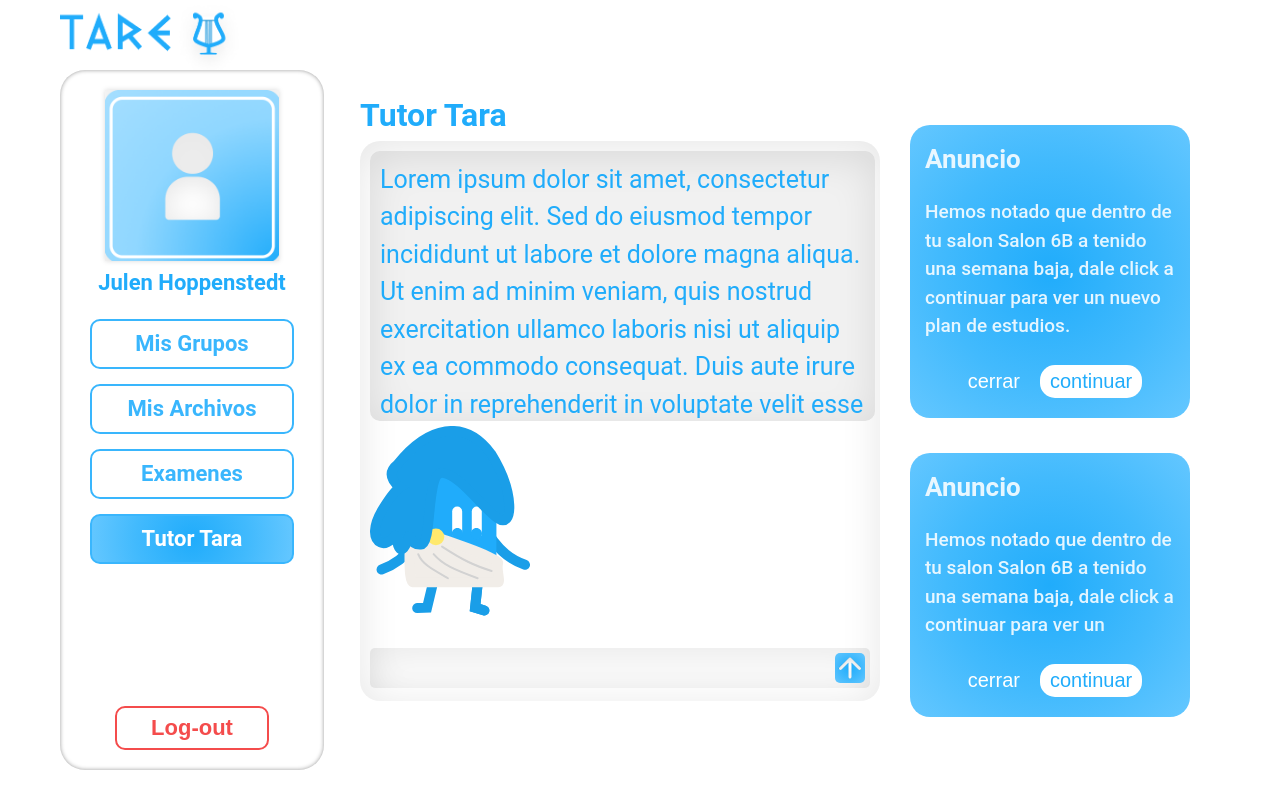
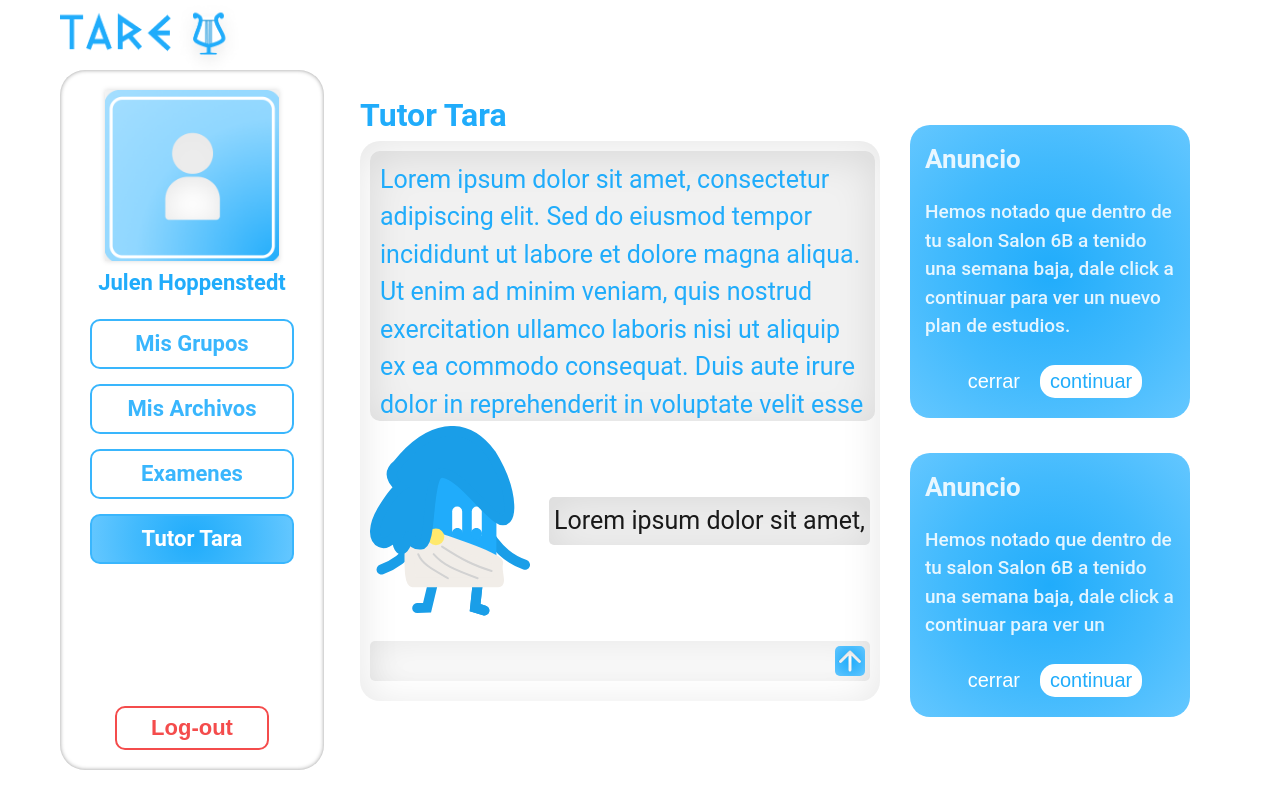
Before and after one commit to monicasoberon/hack_scrumMasters, a React (Vite) app in the folder tare/: page /TutorTara in a window 1280 px wide. Built offline with nearby package versions, Linux system fonts and the light colour scheme.

Commit message:
fix de tara css

```diff
--- a/tare/src/components/TutorTara/TutorTara.css
+++ b/tare/src/components/TutorTara/TutorTara.css
@@ -27,6 +27,34 @@
     margin:0;
     color:#20ACFB;
     font-size: 25px;
+}
+
+.sec-2{
+    display: flex;
+}
+
+.question{
+    background-color: #F1F1F1;
+    color: #191919;
+    font-size: 25px;
+    margin-left: auto;
+    padding: 5px;
+    box-shadow: inset 0px 6px 40px 0px rgba(0, 0, 0, 0.1);
+    max-height: 80px;
+    border-radius: 5px;
+    display: flex;
+    align-items: center;
+    align-self: center;
+    transition: height 0.3s ease-in-out; /* Transition for height changes */
+    overflow: hidden; /* Ensure content doesn't overflow */
+    height: auto; /* Allow dynamic height */
+}
+
+.question p{
+    max-height: 70px;
+    overflow-y: auto;
+    max-width: 515px;
+    margin: 0;
 }
 
 .form-tara{
--- a/tare/src/components/TutorTara/TutorTara.jsx
+++ b/tare/src/components/TutorTara/TutorTara.jsx
@@ -8,8 +8,12 @@ export default function TutorTara(props) {
             <div className='bubble-container'>
                 <p>Lorem ipsum dolor sit amet, consectetur adipiscing elit. Sed do eiusmod tempor incididunt ut labore et dolore magna aliqua. Ut enim ad minim veniam, quis nostrud exercitation ullamco laboris nisi ut aliquip ex ea commodo consequat. Duis aute irure dolor in reprehenderit in voluptate velit esse cillum dolore eu fugiat nulla pariatur. </p>
             </div>
+            <div className="sec-2">
             <img src="./src/assets/Tara.svg" alt="Tara" />
-
+            <div className='question'>
+                <p>Lorem ipsum dolor sit amet, </p>
+            </div>
+            </div>
             <form className='form-tara' action="POST">
                 <input type="text" />
                 <button type='submit'><img src="./src/assets/arrow-tara.svg" alt="^" /></button>
```
